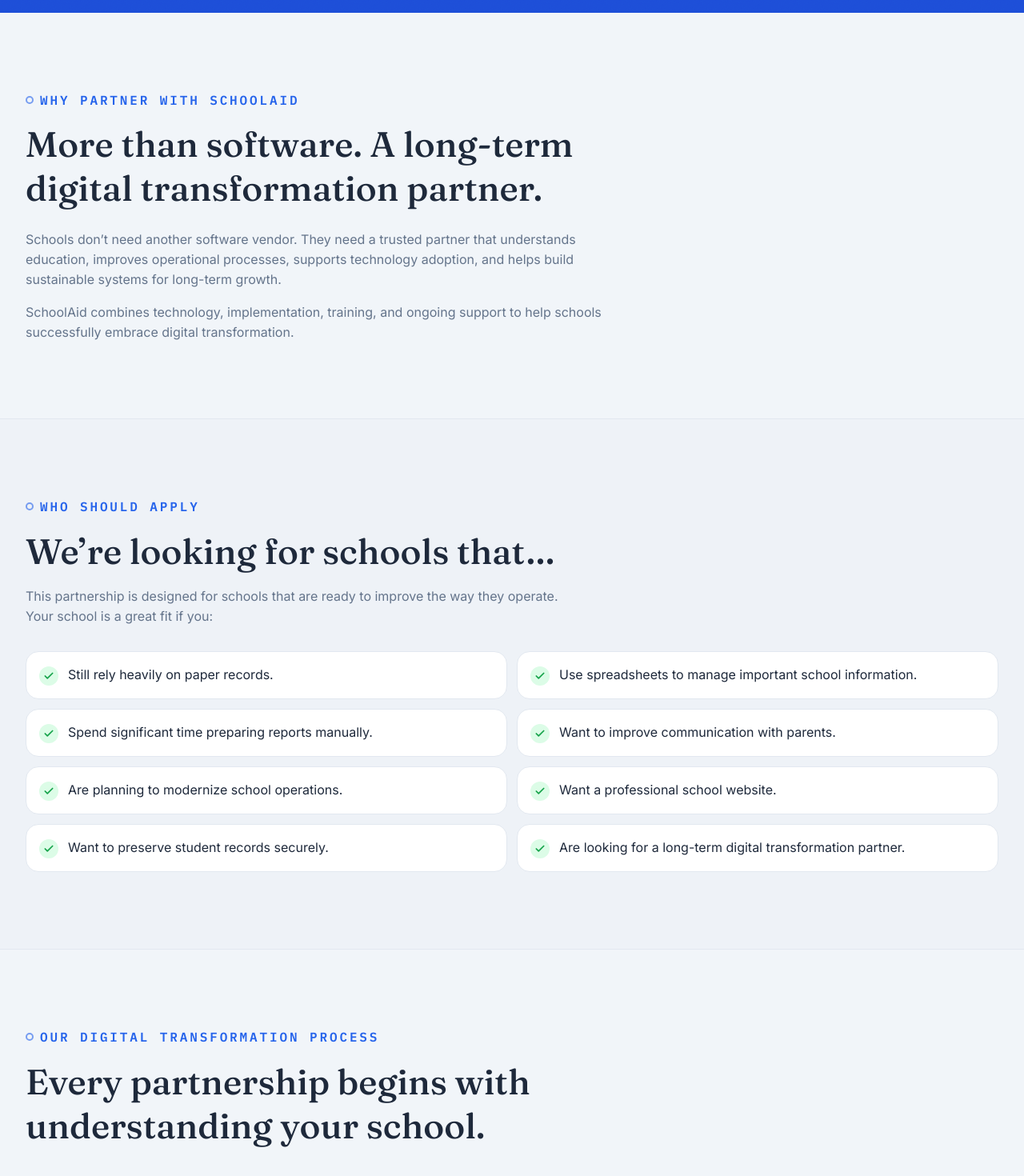
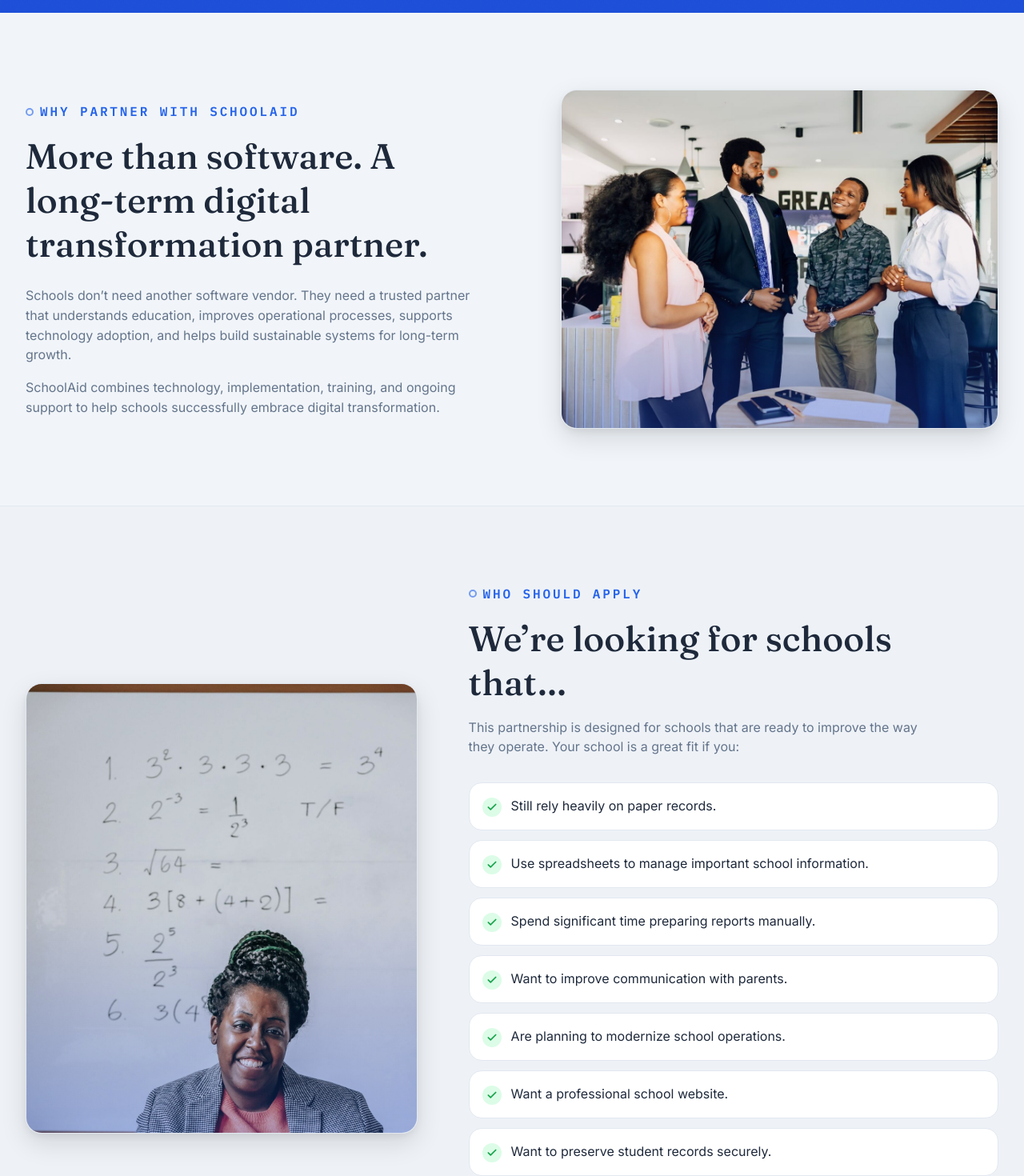
Before and after one commit to digitalgalaxy200-VibeC/Schoolaid, a Next.js app: page / in a window 1280 px wide. Shown: the part 4560-6030 px from the top of the page at 80% size. Built offline with nearby package versions, Linux system fonts and the light colour scheme; no server answers.

Commit message:
feat(landing): add photos to WhoShouldApply and WhyPartner sections
Inset, rounded photo cards paired with the existing copy — no more
text-only sections in the middle of the page.

```diff
--- a/src/components/landing/WhoShouldApply.tsx
+++ b/src/components/landing/WhoShouldApply.tsx
@@ -1,3 +1,4 @@
+import Image from "next/image";
 import { Check } from "lucide-react";
 import { Reveal } from "./Reveal";
 import { EyebrowLabel } from "./RecordCard";
@@ -13,22 +14,40 @@ const TRAITS = [
   "Are looking for a long-term digital transformation partner.",
 ];
 
+// Photo: via Pexels (pexels.com/photo/positive-black-teacher-working-with-laptop-and-smiling-5905754).
+// Pexels License — free for commercial use, no attribution required.
 export function WhoShouldApply() {
   return (
     <section className="bg-clay border-y border-border">
       <div className="max-w-7xl mx-auto px-4 tablet:px-8 py-16 tablet:py-24">
-        <Reveal className="max-w-2xl">
+        <div className="grid tablet:grid-cols-[0.85fr_1.15fr] gap-10 tablet:gap-16 items-center">
+          <Reveal>
+            <div className="relative aspect-[4/4.6] rounded-xl overflow-hidden shadow-lg border border-border">
+              <Image
+                src="/images/who-should-apply.jpg"
+                alt="A teacher smiling in front of a classroom whiteboard"
+                fill
+                sizes="(min-width: 768px) 35vw, 90vw"
+                className="object-cover"
+              />
+              <div className="absolute inset-0 bg-gradient-to-t from-primary-dark/30 via-transparent to-transparent" />
+            </div>
+          </Reveal>
+
+          <div>
+            <Reveal className="max-w-xl">
               <EyebrowLabel>Who Should Apply</EyebrowLabel>
               <h2 className="mt-4 font-landing-display font-medium text-text-primary text-[clamp(1.85rem,3.5vw,2.75rem)] leading-tight">
                 We&rsquo;re looking for schools that&hellip;
               </h2>
               <p className="mt-4 text-body-lg text-text-secondary">
                 This partnership is designed for schools that are ready to
-            improve the way they operate. Your school is a great fit if you:
+                improve the way they operate. Your school is a great fit if
+                you:
               </p>
             </Reveal>
 
-        <Reveal delay={1} className="mt-8 grid tablet:grid-cols-2 gap-3">
+            <Reveal delay={1} className="mt-8 grid gap-3">
               {TRAITS.map((trait) => (
                 <div
                   key={trait}
@@ -42,6 +61,8 @@ export function WhoShouldApply() {
               ))}
             </Reveal>
           </div>
+        </div>
+      </div>
     </section>
   );
 }
--- a/src/components/landing/WhyPartner.tsx
+++ b/src/components/landing/WhyPartner.tsx
@@ -1,10 +1,14 @@
+import Image from "next/image";
 import { Reveal } from "./Reveal";
 import { EyebrowLabel } from "./RecordCard";
 
+// Photo: via Pexels (pexels.com/photo/casual-office-meeting-in-lagos-nigeria-30688593).
+// Pexels License — free for commercial use, no attribution required.
 export function WhyPartner() {
   return (
     <section className="max-w-7xl mx-auto px-4 tablet:px-8 py-16 tablet:py-24">
-      <Reveal className="max-w-3xl">
+      <div className="grid tablet:grid-cols-[1.05fr_0.95fr] gap-10 tablet:gap-16 items-center">
+        <Reveal className="max-w-xl">
           <EyebrowLabel>Why Partner With SchoolAid</EyebrowLabel>
           <h2 className="mt-4 font-landing-display font-medium text-text-primary text-[clamp(1.85rem,3.5vw,2.75rem)] leading-tight">
             More than software. A long-term digital transformation partner.
@@ -12,9 +16,9 @@ export function WhyPartner() {
           <div className="mt-6 space-y-4 text-body-lg text-text-secondary">
             <p>
               Schools don&rsquo;t need another software vendor. They need a
-            trusted partner that understands education, improves operational
-            processes, supports technology adoption, and helps build
-            sustainable systems for long-term growth.
+              trusted partner that understands education, improves
+              operational processes, supports technology adoption, and helps
+              build sustainable systems for long-term growth.
             </p>
             <p>
               SchoolAid combines technology, implementation, training, and
@@ -23,6 +27,20 @@ export function WhyPartner() {
             </p>
           </div>
         </Reveal>
+
+        <Reveal delay={1}>
+          <div className="relative aspect-[4/3.1] rounded-xl overflow-hidden shadow-lg border border-border">
+            <Image
+              src="/images/why-partner.jpg"
+              alt="SchoolAid team members meeting with a school partner"
+              fill
+              sizes="(min-width: 768px) 40vw, 90vw"
+              className="object-cover"
+            />
+            <div className="absolute inset-0 bg-gradient-to-t from-primary-dark/35 via-transparent to-transparent" />
+          </div>
+        </Reveal>
+      </div>
     </section>
   );
 }
```
Also changed, not shown: public/images/who-should-apply.jpg (added), public/images/why-partner.jpg (added). Lines whose indentation alone changed are shown as unchanged.
